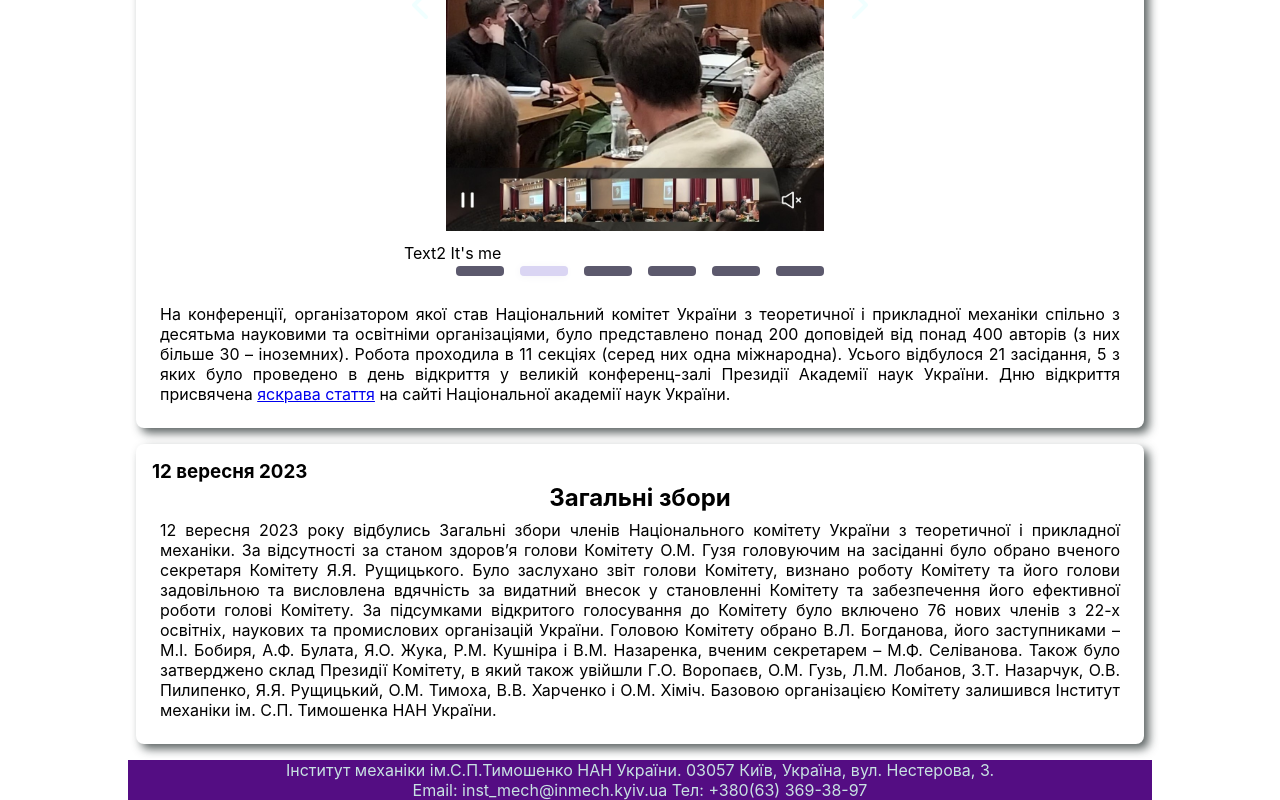
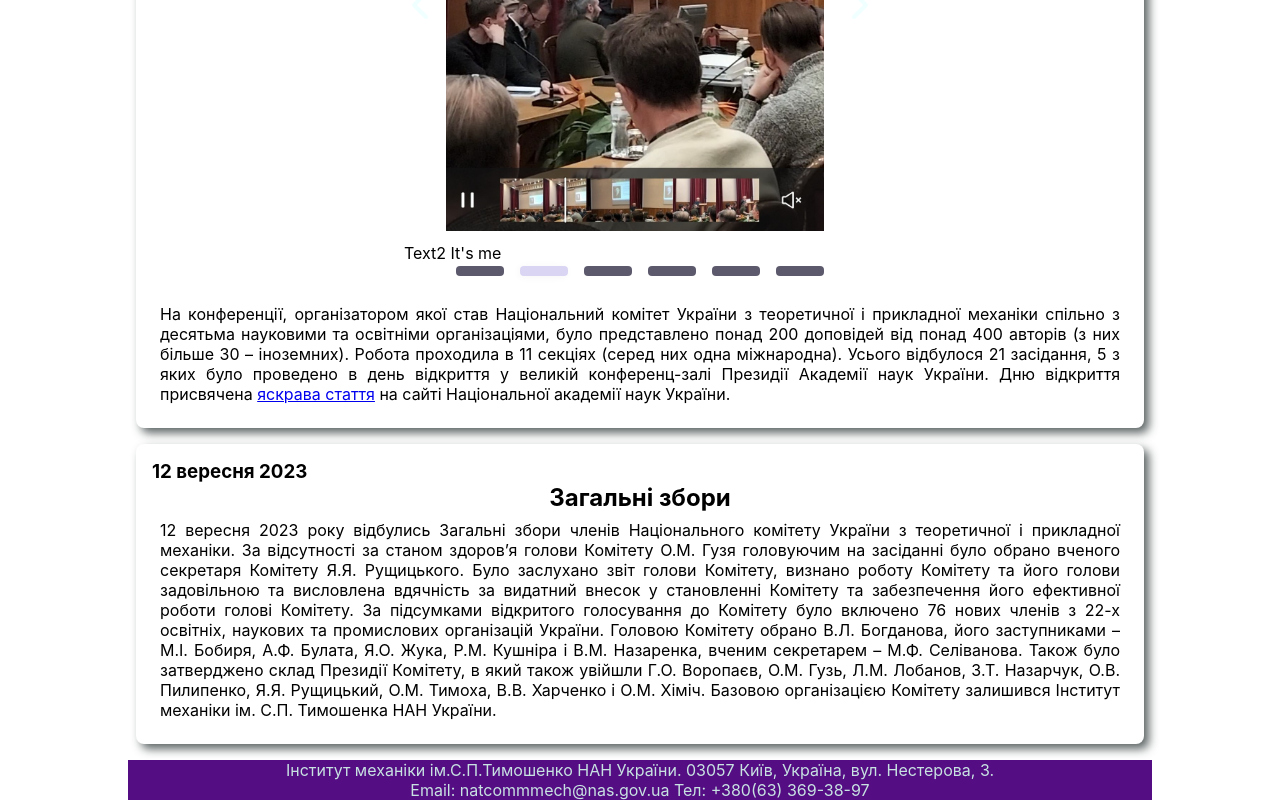
Before and after one commit to Pasha147/inmech, a React (Create React App) app: page / in a window 1280 px wide. Shown: the part 404-1204 px from the top of the page. Built offline with nearby package versions, Linux system fonts and the light colour scheme.

Commit message:
Css AppCont.Added information to the footer.

```diff
--- a/src/Components/Footer.jsx
+++ b/src/Components/Footer.jsx
@@ -6,7 +6,7 @@ export default function Futer() {
         вул. Нестерова, 3.
       </p>
 
-      <p>{`Email: inst_mech@inmech.kyiv.ua Тел: +380(63) 369-38-97`}</p>
+      <p>{`Email: natcommmech@nas.gov.ua Тел: +380(63) 369-38-97`}</p>
     </footer>
   );
 }
```
